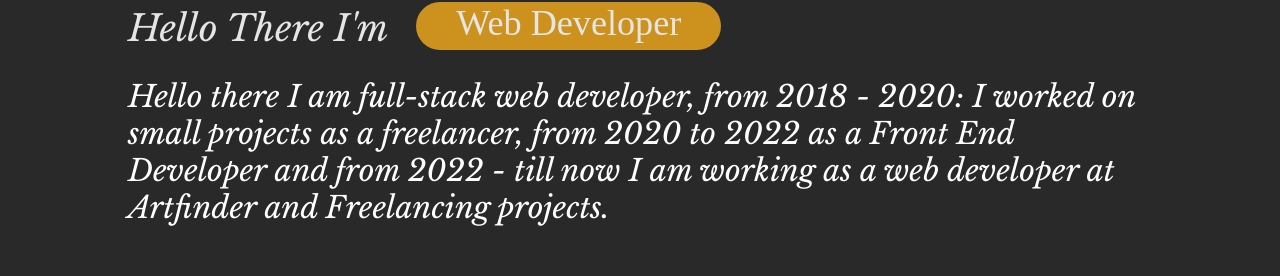
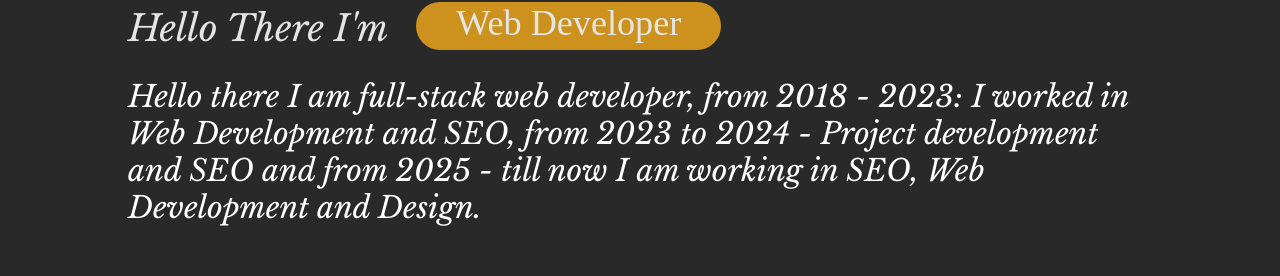
Before and after one commit to IremRyuk/Porfolio, a React (Vite) app: page / in a window 1280 px wide. Shown: the part 388-664 px from the top of the page. Built offline with nearby package versions, Linux system fonts and the light colour scheme.

Commit message:
change data

```diff
--- a/src/Page Components/Home Page/PralaxPicAbout.tsx
+++ b/src/Page Components/Home Page/PralaxPicAbout.tsx
@@ -69,7 +69,7 @@ export default function PralaxPicAbout() {
     <div className="first"><div>George Iremadze</div></div>
   </section>
 </main>
-<p className='myTitle'>Hello there I am full-stack web developer, from 2018 - 2020: I worked on small projects as a freelancer, from 2020 to 2022 as a Front End Developer and from 2022 - till now I am working as a web developer at Artfinder and Freelancing projects.
+<p className='myTitle'>Hello there I am full-stack web developer, from 2018 - 2023: I worked in Web Development and SEO, from 2023 to 2024 - Project development and SEO and from 2025 - till now I am working in SEO, Web Development and Design.
 </p>
 </div>
     </div>
```
